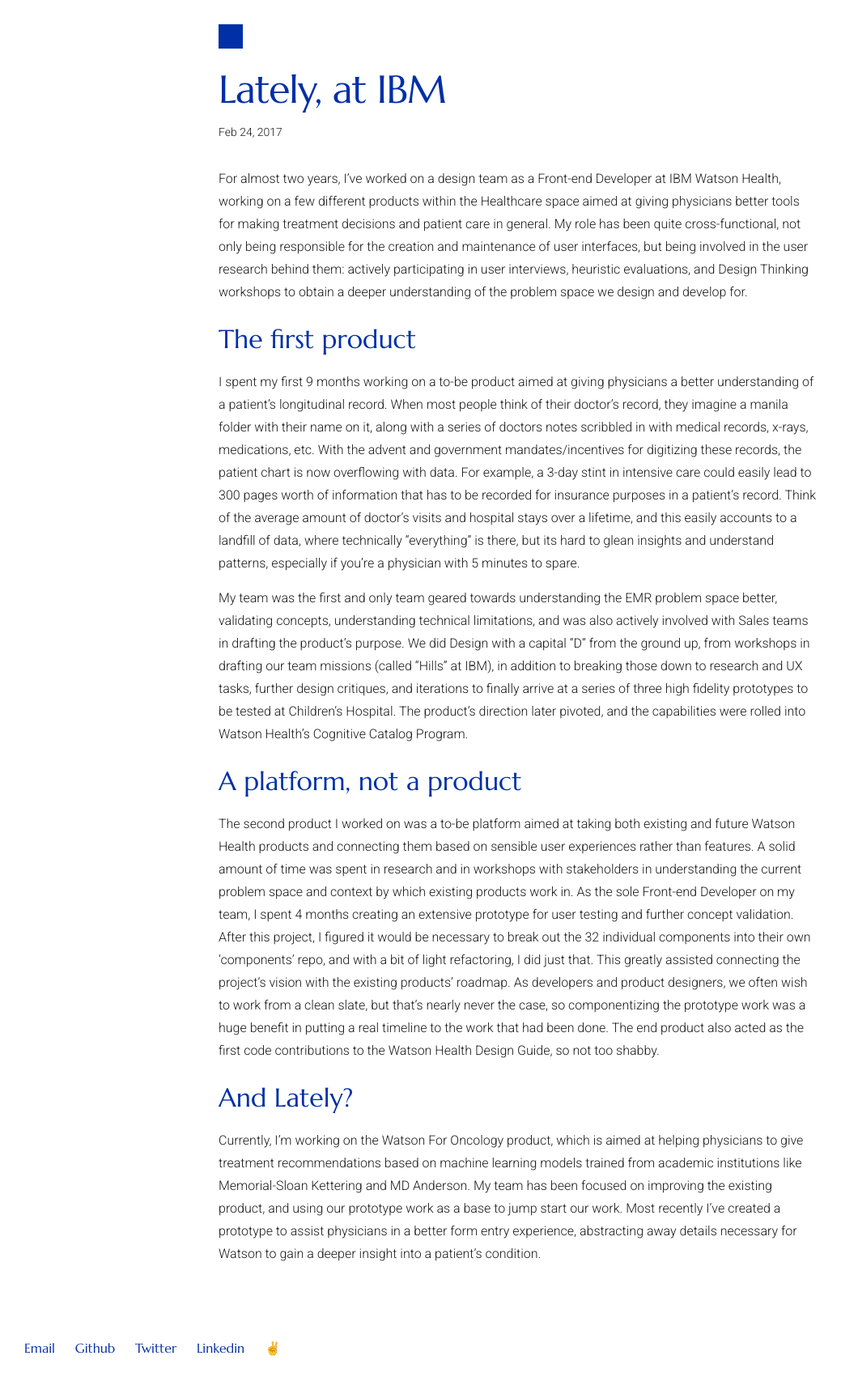
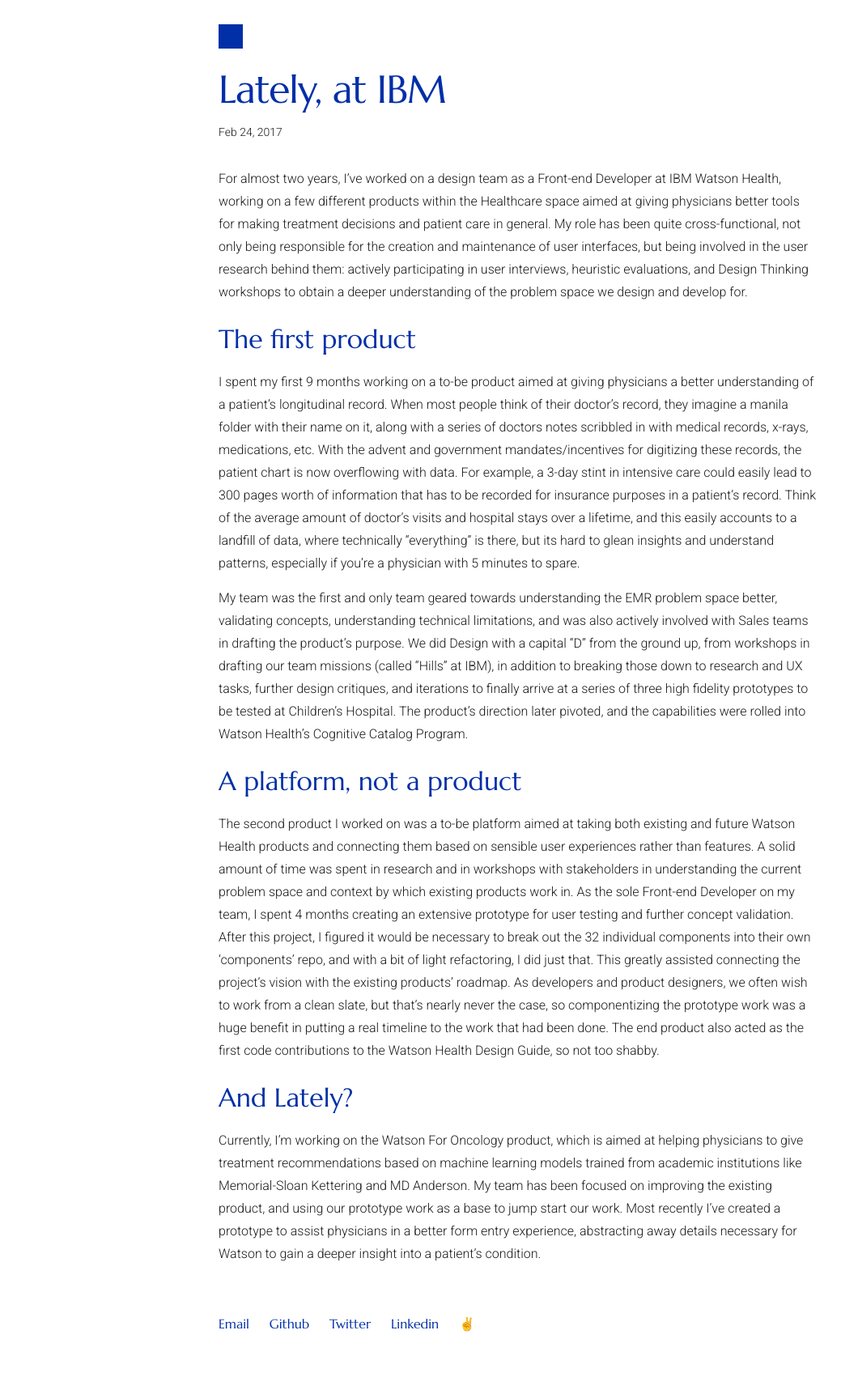
Before and after one commit to mathesond2/davidmatheson.me, a Jekyll site: the page built from _posts/2017-02-24-lately-at-ibm.markdown, in a window 1280 px wide. Shown: the whole page at 81% size, without its empty margins (0-1039 px from the left). Built offline with Jekyll 4.4.1, drawn with Linux system fonts in a browser that asks for light colours.

Commit message:
re-arranged footer 'includes' in pages

```diff
--- a/_includes/footer.html
+++ b/_includes/footer.html
@@ -1,5 +1,4 @@
 <footer class="site-footer">
-  <div class="wrapper wide-wrapper">
    <ul class="social-media-list">
       <li class="social-media-list-item"><a href="mailto:{{ site.email }}">Email</a></li>
       <li class="social-media-list-item"><a href="https://github.com/{{ site.github_username }}"><span class="username">Github</span></a></li>
@@ -7,5 +6,4 @@
       <li class="social-media-list-item"><a href="https://linkedin.com/in/{{ site.linkedin_username }}"><span class="username">Linkedin</span></a></li>
       <li class="social-media-list-item"><a href="https://linkedin.com/in/{{ site.linkedin_username }}"><span class="username">✌️</span></a></li>
    </ul>
-  </div>
 </footer>
--- a/_layouts/default.html
+++ b/_layouts/default.html
@@ -5,6 +5,5 @@
     <div class="page-content">
         {{ content }}
     </div>
-    {% include footer.html %}
   </body>
 </html>
--- a/_layouts/post.html
+++ b/_layouts/post.html
@@ -12,4 +12,5 @@
        {{ content }}
      </div>
    </article>
+   {% include footer.html %}
 </div>
--- a/index.html
+++ b/index.html
@@ -13,4 +13,5 @@
        {% endfor %}
      </ul>
    </div>
+   {% include footer.html %}
 </div>
```
Lines whose indentation alone changed are shown as unchanged.
